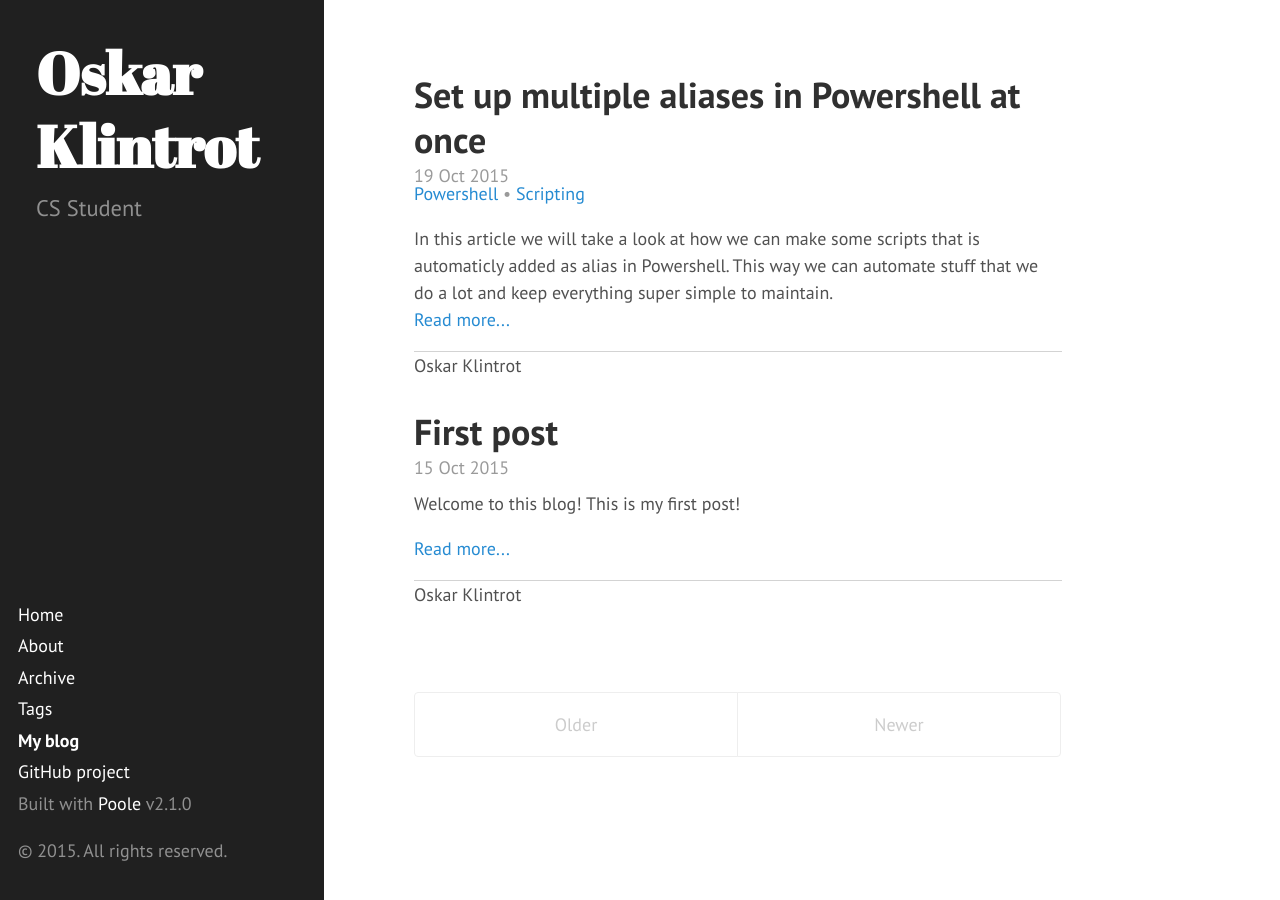
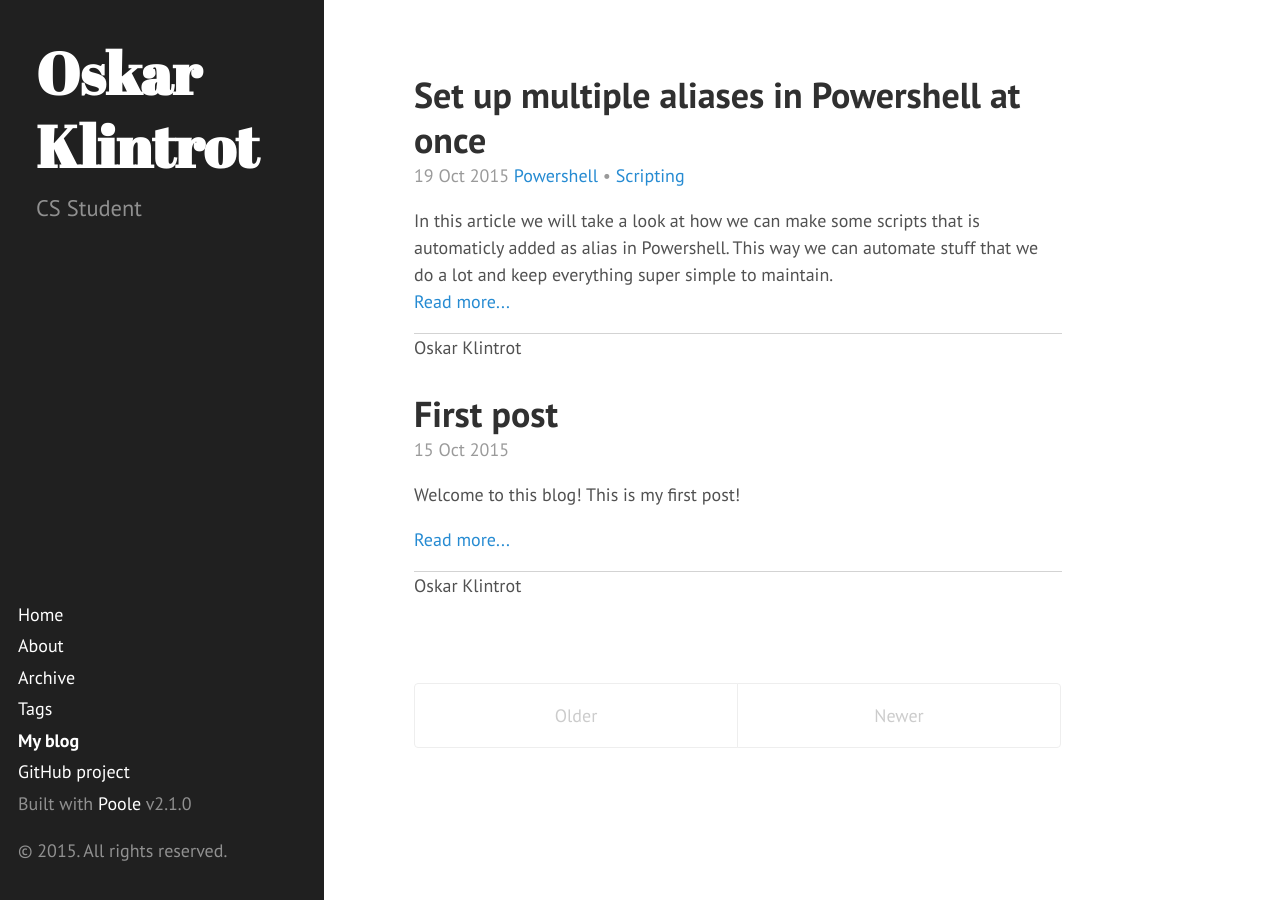
Before and after one commit to OskarKlintrotSkolarbeteWP14/2dv607.oskarklintrot.se, a Jekyll site: the page built from blog/index.html, in a window 1280 px wide. Built offline with Jekyll 4.4.1, drawn with Linux system fonts in a browser that asks for light colours; Markdown is read by kramdown in place of the engine named in the settings; the list of posts is cut into pages by our own code.

Commit message:
Update frontpage.html

```diff
--- a/_includes/tags/frontpage.html
+++ b/_includes/tags/frontpage.html
@@ -1 +1 @@
-<p class="post-date">{% for tag in post.tags %}<a href="{{ site.url }}/tags/#{{ tag | cgi_escape }}" title="Blog posts tagged {{ tag }}" rel="tag">{{ tag }}</a>{% unless forloop.last %} &bull; {% endunless %}{% endfor %}</p>
+{% for tag in post.tags %}<a href="{{ site.url }}/tags/#{{ tag | cgi_escape }}" title="Blog posts tagged {{ tag }}" rel="tag">{{ tag }}</a>{% unless forloop.last %} &bull; {% endunless %}{% endfor %}
```
